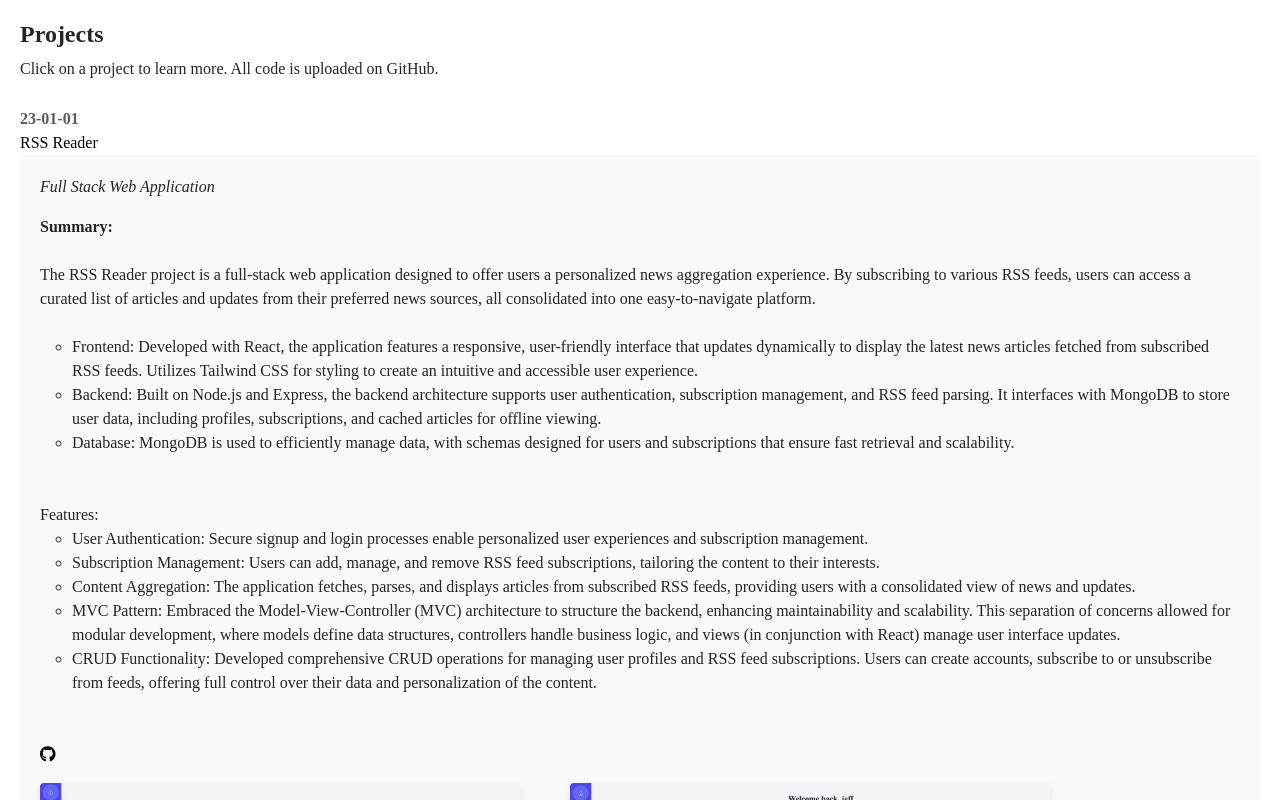
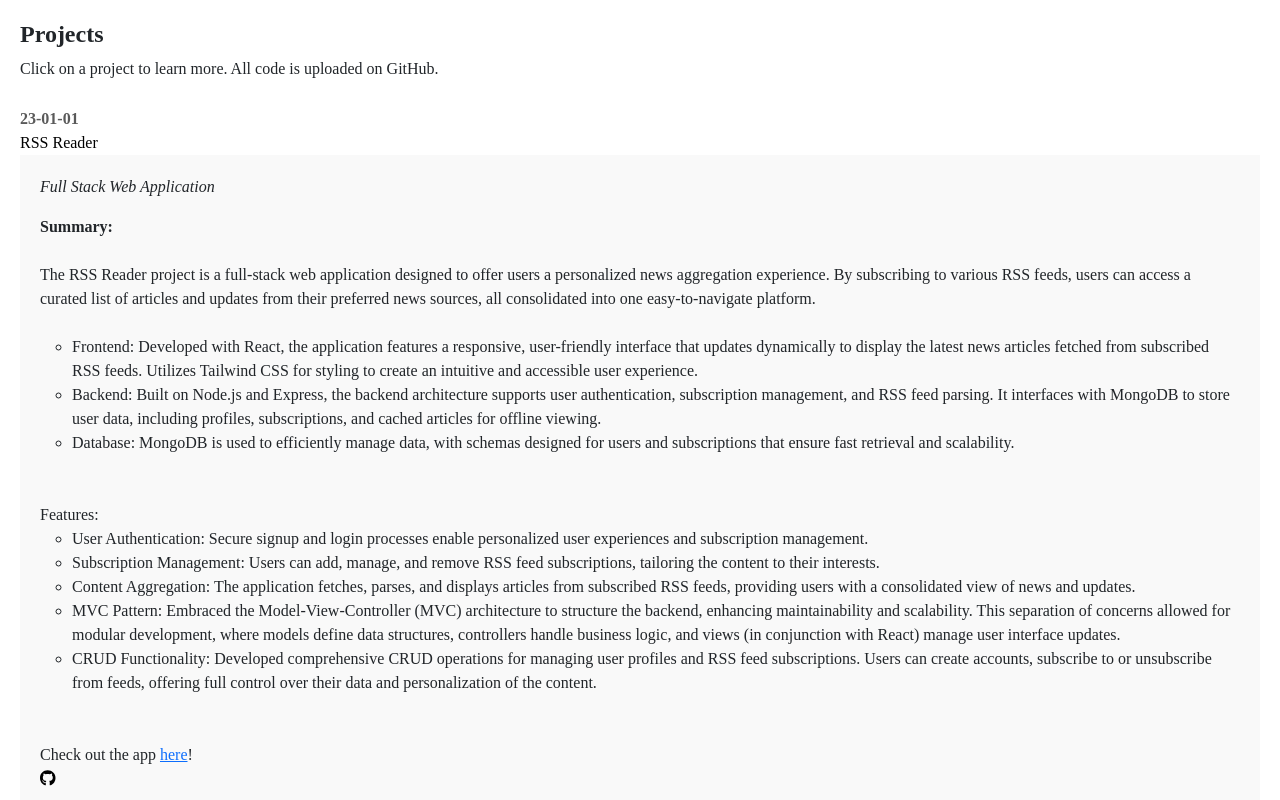
Before and after one commit to calebchiang/portfolio, a React (Create React App) app: page /projects in a window 1280 px wide. Both pictures are taken after a click on the button "RSS Reader". Shown: the top 800 px of the page. Built offline with nearby package versions, Linux system fonts and the light colour scheme.

Commit message:
Updated favicon

```diff
--- a/src/components/Project.js
+++ b/src/components/Project.js
@@ -41,6 +41,8 @@ const projectsData = [
                     <li>CRUD Functionality: Developed comprehensive CRUD operations for managing user profiles and RSS feed subscriptions. Users can create accounts, subscribe to or unsubscribe from feeds, offering full control over their data and personalization of the content.</li>
                 </ul>
                 <br/>
+                <br/>
+                Check out the app <a href="https://simplerss.netlify.app/" target="_blank" rel="noopener noreferrer">here</a>!
                 <br/>
                 <div className="github-icon2">
                     <a href="https://github.com/calebchiang/rss_reader" target="_blank" rel="noopener noreferrer" style={{ color: 'black' }}>
```
Also changed, not shown: public/favicon.png.
